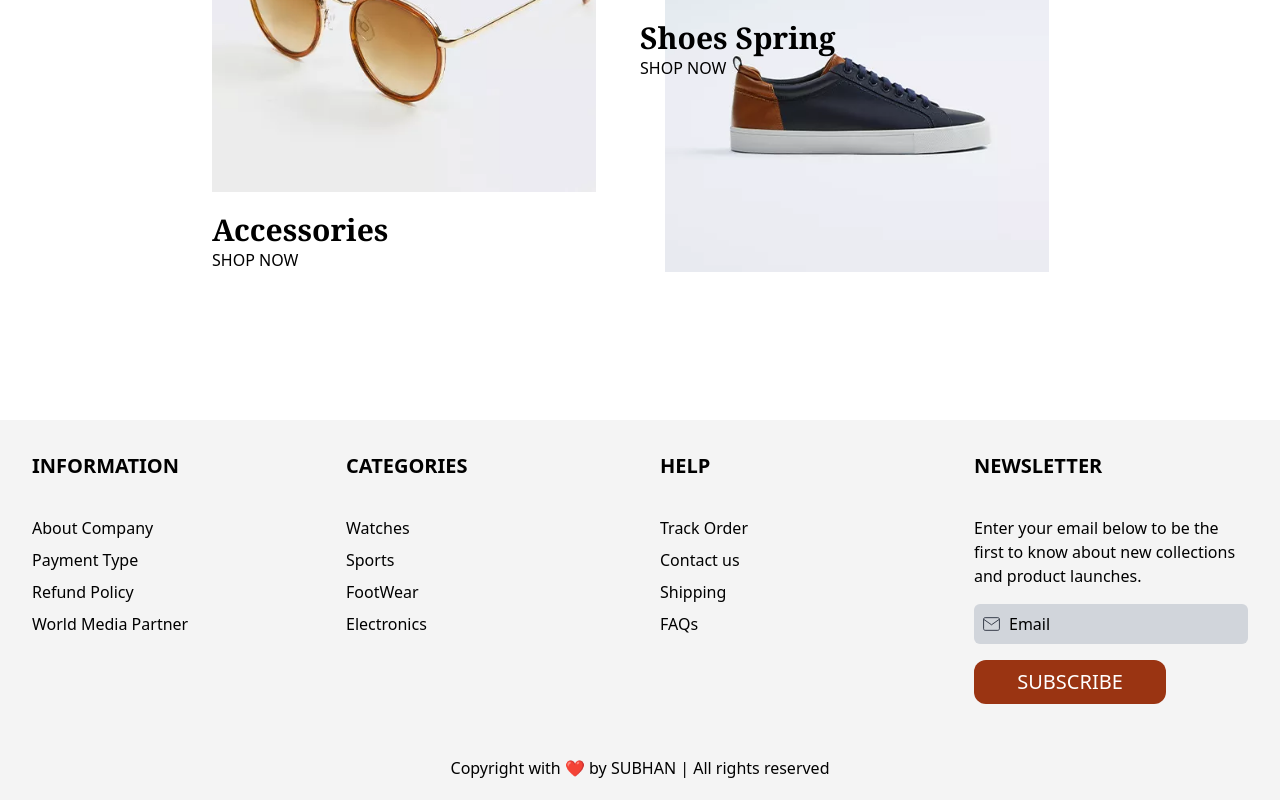
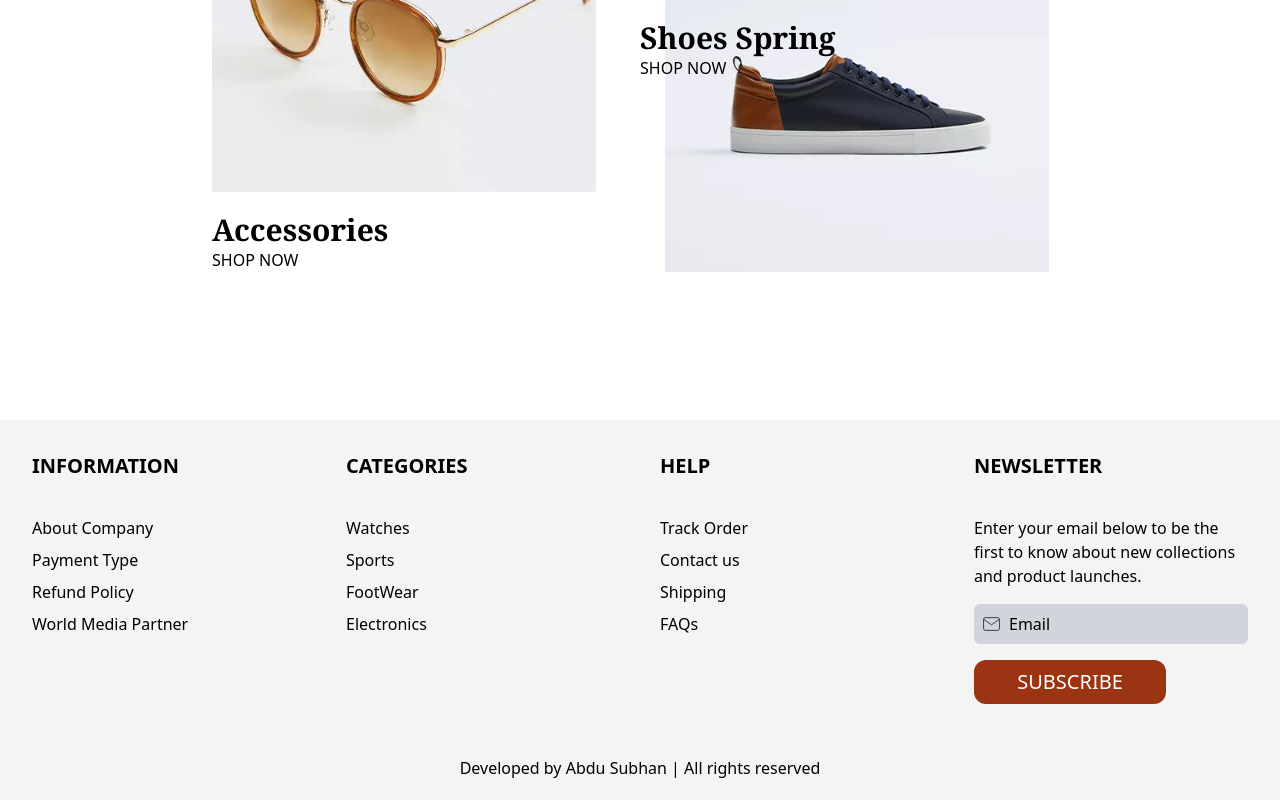
Before and after one commit to AbduSubhan11/Capital.Shop, a Next.js app: page / in a window 1280 px wide. Shown: the part 1998-2798 px from the top of the page. Built offline with nearby package versions, Linux system fonts and the light colour scheme.

Commit message:
completed

```diff
--- a/src/app/Components/Footer.tsx
+++ b/src/app/Components/Footer.tsx
@@ -234,7 +234,7 @@ function Footer() {
         </div>
       </div>
       <div className="text-center p-5">
-        <h1>Copyright with ❤️ by SUBHAN | All rights reserved</h1>
+        <h1>Developed by Abdu Subhan | All rights reserved</h1>
       </div>
     </footer>
   );
```
